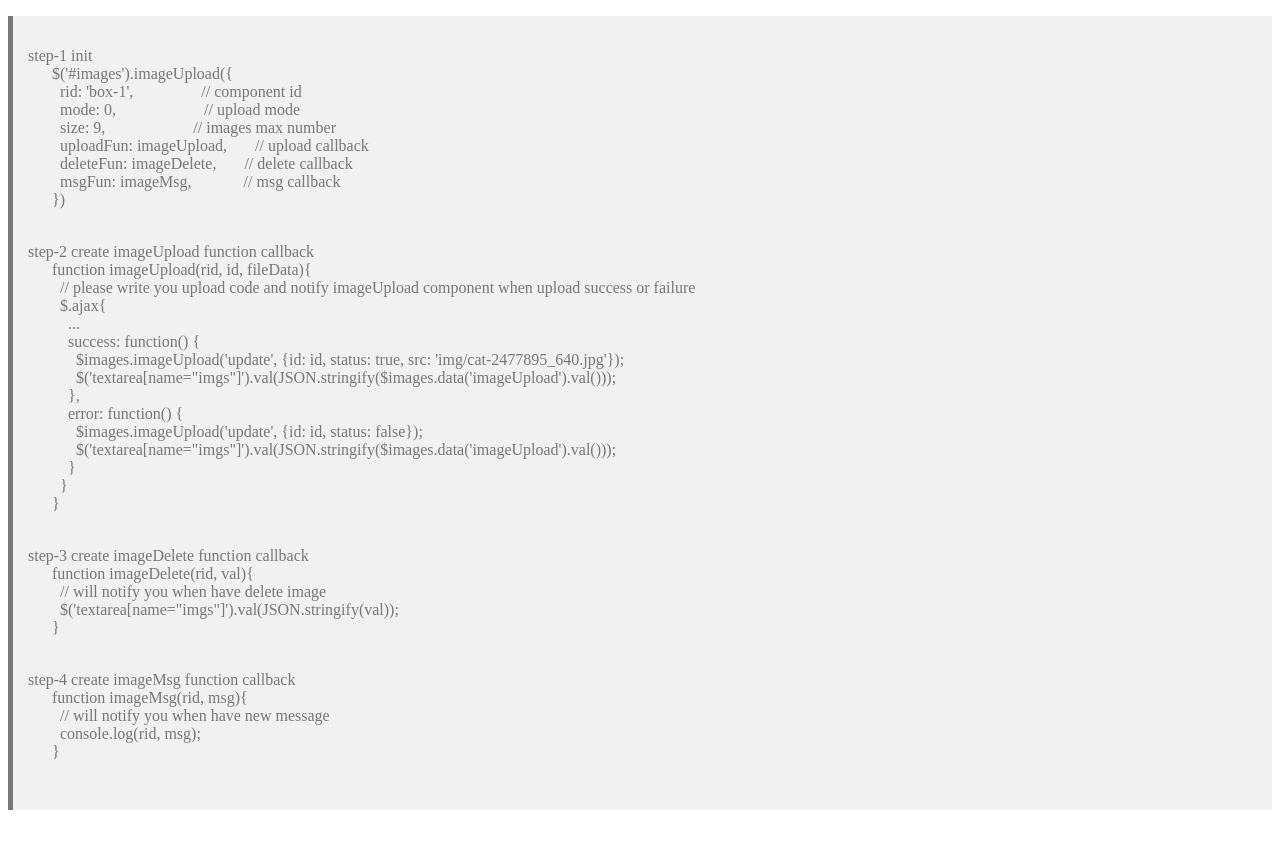
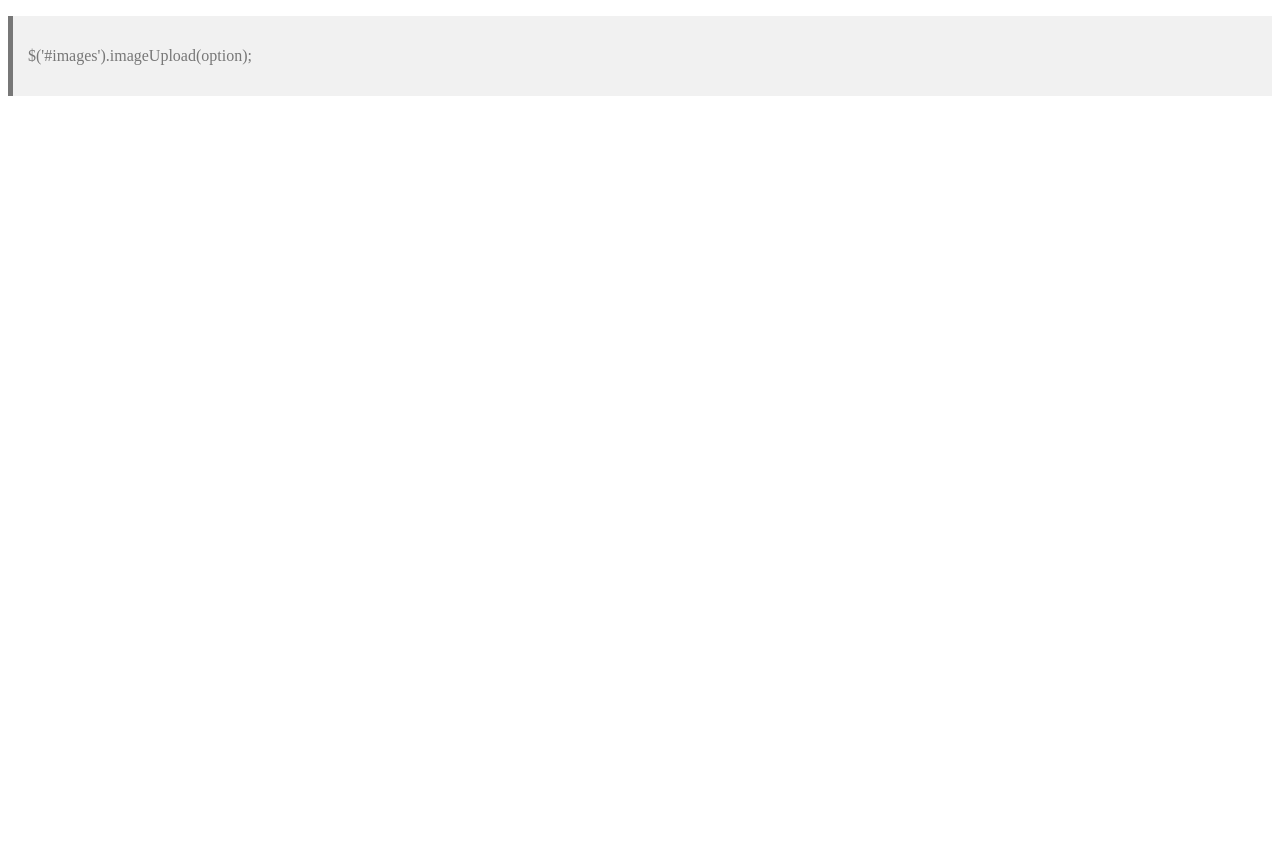
Before and after one commit to honguangli/jquery-image-util, a plain HTML site: page index.html in a window 1280 px wide. Shown: the part 636-1484 px from the top of the page. After the commit the page ends 800 px from the top, so only its background shows below. Drawn offline with Linux system fonts and the light colour scheme.

Commit message:
update README.md

```diff
--- a/index.html
+++ b/index.html
@@ -31,9 +31,6 @@
         background-color: #f1f1f1;
         color: #777;
       }
-      .code p {
-        white-space: pre;
-      }
     </style>
 	</head>
 	<body>
@@ -57,44 +54,7 @@
 		<div class="upload-images-box" id="images"></div>
 		<textarea name="imgs" rows="3" style="width: 100%;" readonly="readonly" placeholder="uploaded image url collection"></textarea>
     <div class="code">
-      <p>step-1 init
-      $('#images').imageUpload({
-        rid: 'box-1',                 // component id
-        mode: 0,                      // upload mode
-        size: 9,                      // images max number
-        uploadFun: imageUpload,       // upload callback
-        deleteFun: imageDelete,       // delete callback
-        msgFun: imageMsg,             // msg callback
-      })
-      </p>
-      <p>step-2 create imageUpload function callback
-      function imageUpload(rid, id, fileData){
-        // please write you upload code and notify imageUpload component when upload success or failure
-        $.ajax{
-          ...
-          success: function() {
-            $images.imageUpload('update', {id: id, status: true, src: 'img/cat-2477895_640.jpg'});
-            $('textarea[name="imgs"]').val(JSON.stringify($images.data('imageUpload').val()));
-          },
-          error: function() {
-            $images.imageUpload('update', {id: id, status: false});
-            $('textarea[name="imgs"]').val(JSON.stringify($images.data('imageUpload').val()));
-          }
-        }
-      }
-      </p>
-      <p>step-3 create imageDelete function callback
-      function imageDelete(rid, val){
-        // will notify you when have delete image
-        $('textarea[name="imgs"]').val(JSON.stringify(val));
-      }
-      </p>
-      <p>step-4 create imageMsg function callback
-      function imageMsg(rid, msg){
-        // will notify you when have new message
-        console.log(rid, msg);
-      }
-      </p>
+      <p>$('#images').imageUpload(option);</p>
     </div>
     <br>
     <br>
```
Also changed, not shown: js/jquery-image-util.js, 1 other file.
